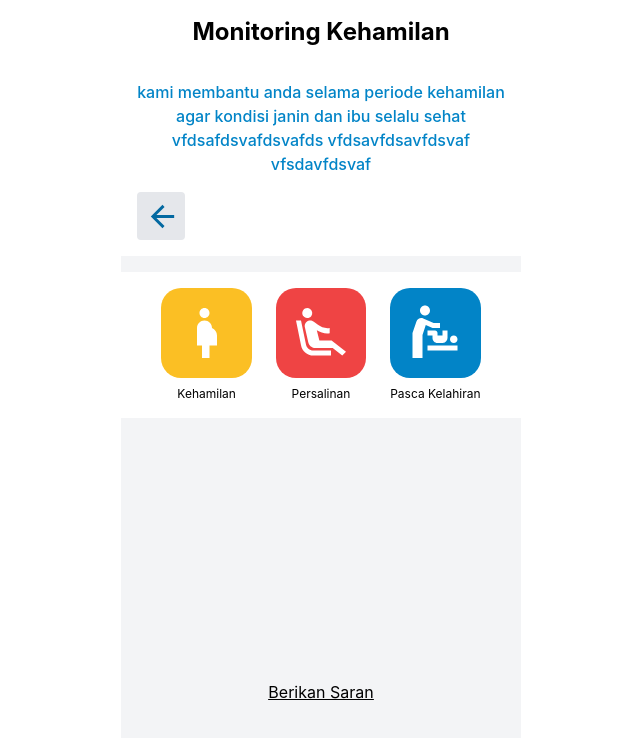
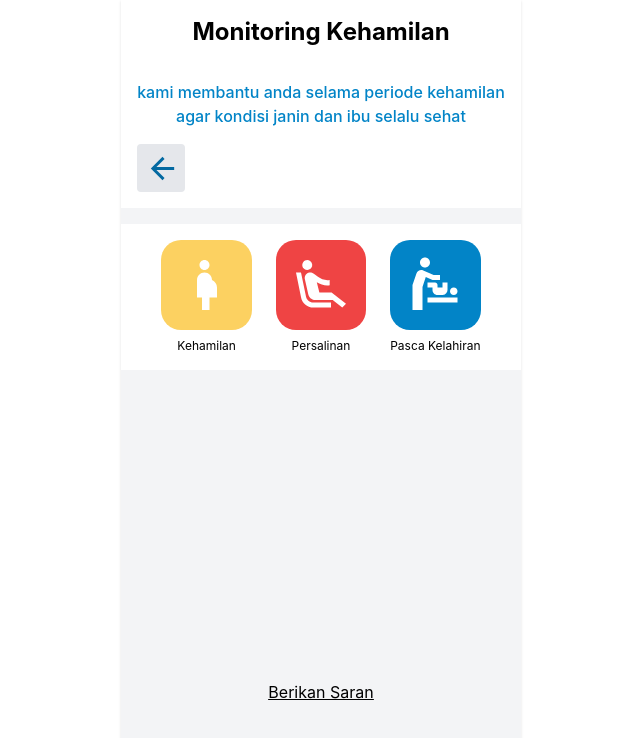
Before and after one commit to fikrianggara/kia-react, a React (Create React App) app: page /monitoring/kehamilan/menu in a window 1280 px wide. Shown: the top 738 px of the page, without its empty margins (319-959 px from the left). Built offline with nearby package versions, Linux system fonts and the light colour scheme; what moment-with-locales-es6 would draw is missing.

Commit message:
update app border on large device

```diff
--- a/src/App.js
+++ b/src/App.js
@@ -18,7 +18,7 @@ function App() {
   return (
     <>
       {user ? (
-        <div className="bg-gray-100 min-h-screen md:w-[400px] m-auto">
+        <div className="bg-gray-100 min-h-screen md:w-[400px] m-auto md:shadow">
           <Routes>
             <Route path="/" index element={<Home data={user} />}></Route>
             <Route
--- a/src/components/pages/Home.js
+++ b/src/components/pages/Home.js
@@ -87,7 +87,7 @@ const Home = ({ data }) => {
           </div>
           <Link to="/monitoring/kehamilan/menu">
             <div className="space-y-2">
-              <div className="w-full aspect-square rounded-[20px] bg-sky-600"></div>
+              <div className="w-full aspect-square rounded-[20px] bg-sky-600 animate-pulse"></div>
               <p className="text-center text-xs">Pregnancy Monitoring</p>
             </div>
           </Link>
--- a/src/components/pages/Menu.js
+++ b/src/components/pages/Menu.js
@@ -9,7 +9,6 @@ import {
 import { Link } from "react-router-dom";
 const Menu = ({ data }) => {
   const user = data[0] ? data[0] : null;
-  console.log(user.id);
   return (
     <div className="relative min-h-screen">
       {/* header start */}
@@ -17,7 +16,7 @@ const Menu = ({ data }) => {
         <h1 className="text-black text-2xl font-bold">Monitoring Kehamilan</h1>
         <h2 className="text-sky-600 font-medium">
           kami membantu anda selama periode kehamilan agar kondisi janin dan ibu
-          selalu sehat vfdsafdsvafdsvafds vfdsavfdsavfdsvaf vfsdavfdsvaf
+          selalu sehat
         </h2>
         <Link to="/">
           <div className="w-12 h-12 p-2 rounded bg-gray-200 flex items-center text-sky-700 mt-4">
@@ -31,7 +30,7 @@ const Menu = ({ data }) => {
         <section className="grid grid-cols-3 gap-6 m-auto h-fit p-4 ">
           <Link to={`/monitoring/kehamilan/${user?.id ? user.id : "menu"}`}>
             <div className="space-y-2">
-              <div className="w-full aspect-square rounded-[20px] bg-amber-400 flex items-center justify-center text-white">
+              <div className="w-full aspect-square rounded-[20px] bg-amber-400 flex items-center justify-center text-white animate-pulse">
                 <PregnantWomanOutlined
                   style={{ width: 60, height: 60 }}
                 ></PregnantWomanOutlined>
```
